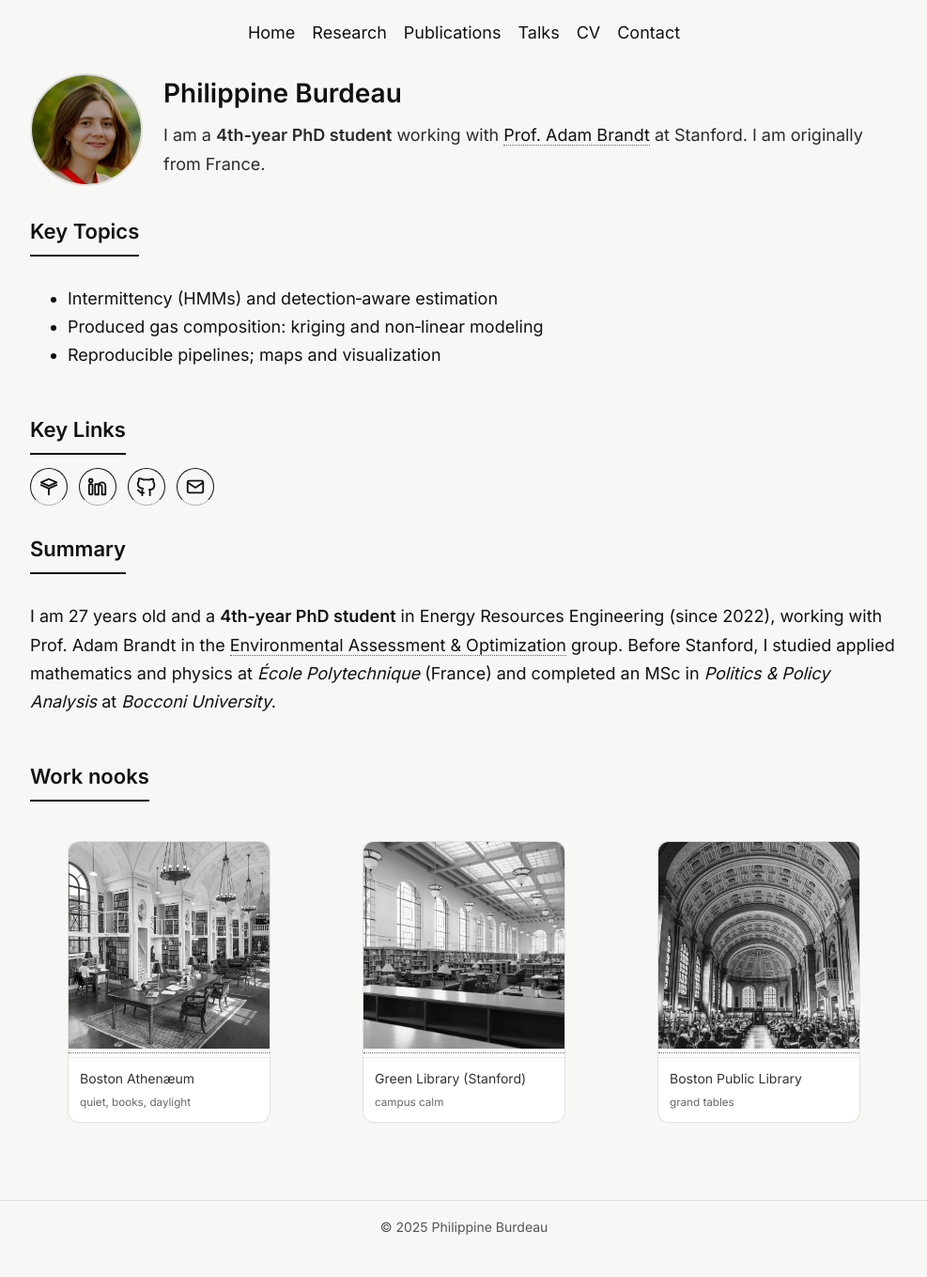
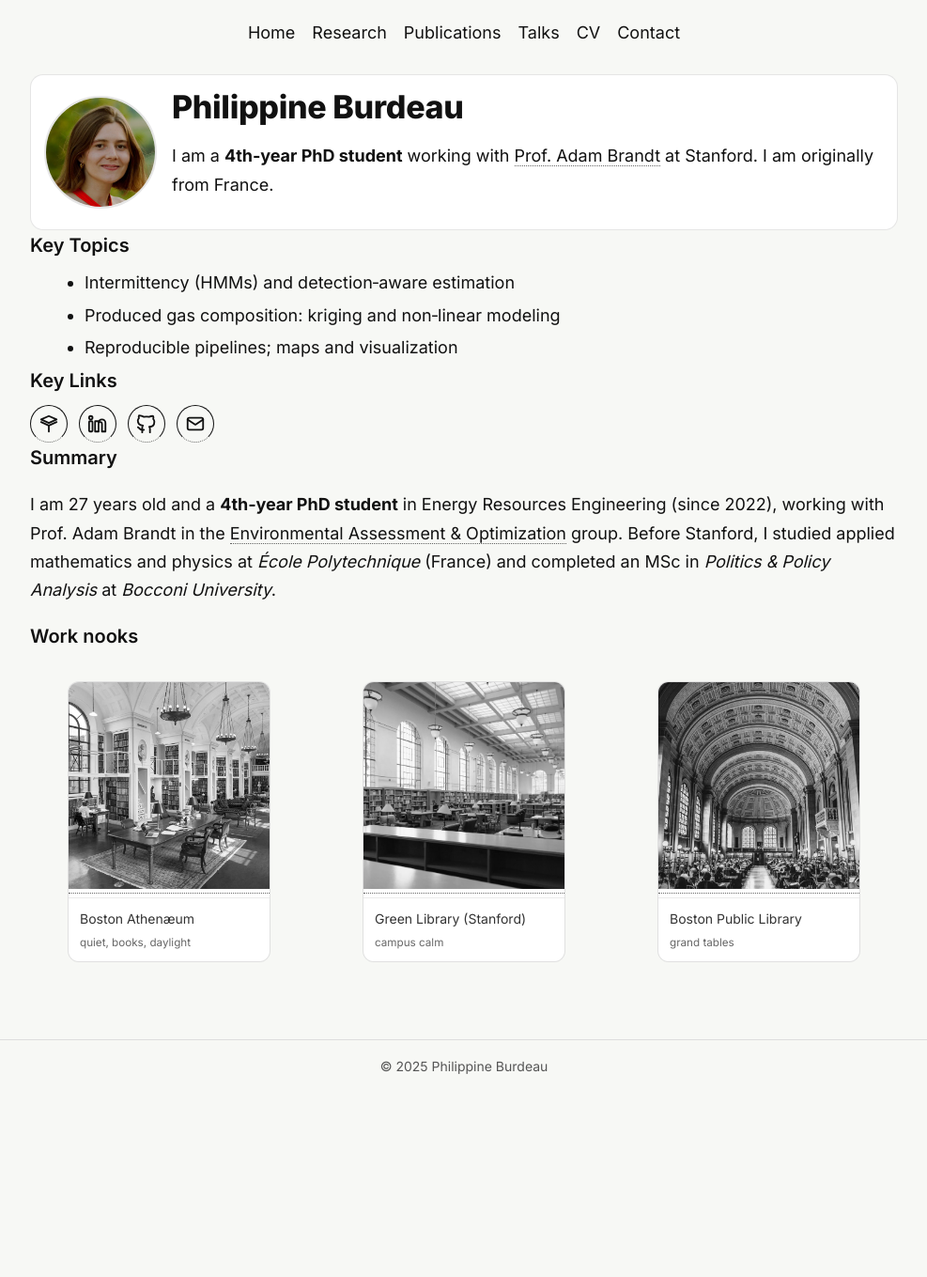
Before and after one commit to pburdeau/pburdeau.github.io, a Jekyll site: the page built from index.md, in a window 1280 px wide. Shown: the whole page at 94% size, without its empty margins (146-1133 px from the left). Built offline with Jekyll 4.4.1, drawn with Linux system fonts in a browser that asks for light colours; after the commit the page ends 1189 px from its top, so only the background shows below that.

Commit message:
Home v10

```diff
--- a/_layouts/default.html
+++ b/_layouts/default.html
@@ -5,11 +5,11 @@
     <meta name="viewport" content="width=device-width,initial-scale=1">
     <title>{{ page.title }} · {{ site.title }}</title>
     <meta name="description" content="{{ site.description }}">
-    <link rel="icon" href="/assets/img/favicon-leaf.svg" type="image/svg+xml">
+    <link rel="icon" href="/assets/img/favicon-globe.svg" type="image/svg+xml">
     <link href="/assets/css/style.css" rel="stylesheet">
     <link rel="preconnect" href="https://fonts.googleapis.com">
     <link rel="preconnect" href="https://fonts.gstatic.com" crossorigin>
-    <link href="https://fonts.googleapis.com/css2?family=Inter:wght@400;500;600&display=swap" rel="stylesheet">
+    <link href="https://fonts.googleapis.com/css2?family=Inter:wght@300..900&display=swap" rel="stylesheet">
   </head>
   <body>
     <header class="site-hero">
@@ -24,15 +24,46 @@
         </nav>
       </div>
     </header>
-
+    <div id="scrollbar"></div>
     <main class="page">
       {{ content }}
     </main>
-
+    <button id="toTop" aria-label="Back to top" title="Back to top">↑</button>
     <footer class="site-footer">
       <div class="footer-inner">
         <span>© {{ "now" | date: "%Y" }} {{ site.title }}</span>
       </div>
     </footer>
+    <script>
+    (function(){
+      const bar = document.getElementById('scrollbar');
+      if (!bar) return;
+      function lerp(a,b,t){ return a + (b-a)*t; }
+      function onScroll(){
+        const sh = document.documentElement.scrollHeight;
+        const ch = document.documentElement.clientHeight;
+        const st = document.documentElement.scrollTop || document.body.scrollTop || 0;
+        const t = Math.max(0, Math.min(1, st / (sh - ch)));
+        const r = Math.round(lerp(17, 217, t));
+        const g = Math.round(lerp(17, 119, t));
+        const b = Math.round(lerp(17, 6, t));
+        bar.style.width = (t * 100) + '%';
+        bar.style.background = `rgb(${r}, ${g}, ${b})`;
+      }
+      window.addEventListener('scroll', onScroll, {passive:true});
+      window.addEventListener('resize', onScroll);
+      onScroll();
+
+      const btn = document.getElementById('toTop');
+      if (!btn) return;
+      function toggle(){
+        const y = window.scrollY || document.documentElement.scrollTop;
+        btn.style.display = y > 600 ? 'flex' : 'none';
+      }
+      btn.addEventListener('click', ()=> window.scrollTo({top:0, behavior:'smooth'}));
+      window.addEventListener('scroll', toggle, {passive:true});
+      toggle();
+    })();
+    </script>
   </body>
 </html>
--- a/assets/css/style.css
+++ b/assets/css/style.css
@@ -1,30 +1,59 @@
 :root{ --bg:#F7F8F5; --ink:#111111; }
 *{box-sizing:border-box}
 html,body{margin:0;padding:0}
-body{ background:var(--bg); color:var(--ink); font-family:'Inter', -apple-system, BlinkMacSystemFont, "Segoe UI", Roboto, Helvetica, Arial, sans-serif; line-height:1.68; font-size:18px; }
+body{ background:var(--bg); color:var(--ink); font-family:'Inter', -apple-system, BlinkMacSystemFont, "Segoe UI", Roboto, Helvetica, Arial, sans-serif; line-height:1.68; font-size:18px; -webkit-font-smoothing: antialiased; -moz-osx-font-smoothing: grayscale; text-rendering: optimizeLegibility; }
 .site-hero{ padding:20px 18px 0; }
 .site-nav{ display:flex; gap:18px; justify-content:center; flex-wrap:wrap; }
 .site-nav a{ color:var(--ink); text-decoration:none; position:relative; padding-bottom:2px; }
 .site-nav a::after{ content:""; position:absolute; left:0; right:0; bottom:-2px; height:2px; background: var(--ink); transform:scaleX(0); transform-origin:left; transition:.18s ease-out; }
 .site-nav a:hover::after{ transform:scaleX(1); }
 .page{ max-width:960px; margin:0 auto; padding:24px 18px 64px; }
-
-/* Profile (no right panel) */
-.profile{ display:grid; grid-template-columns: 120px 1fr; gap:22px; align-items:center; }
+/* Scroll progress bar */
+#scrollbar{
+  position: sticky;
+  top: 0;
+  left: 0;
+  height: 3px;
+  width: 0;
+  background: #111;
+  z-index: 1000;
+}
+/* Back-to-top button */
+#toTop{
+  position: fixed; right: 18px; bottom: 18px;
+  width: 40px; height: 40px; border-radius: 50%;
+  border: 1.5px solid var(--ink); background: #fff; color: var(--ink);
+  display: none; align-items: center; justify-content: center;
+  transition: transform .12s ease-out, background .12s ease-out, color .12s ease-out;
+  z-index: 1000; cursor: pointer;
+}
+#toTop:hover{ transform: translateY(-1px); background: var(--ink); color: #fff; }
+/* Header grid: two columns */
+.header-grid{ display:grid; grid-template-columns: 320px 1fr; gap:24px; align-items:start; }
+@media (max-width: 860px){ .header-grid{ grid-template-columns: 1fr; } }
+/* Left: profile card */
+.profile{
+  display:grid; grid-template-columns: 120px 1fr; gap:16px; align-items:center;
+  padding:14px; border:1px solid rgba(0,0,0,.10); border-radius:14px; background:#fff;
+}
 .photo{ width:120px; height:120px; border-radius:50%; object-fit:cover; border:2px solid rgba(0,0,0,.10); }
-.identity h1{ font-size:28px; margin:0 0 6px; font-weight:600; }
-.identity p{ margin:0 0 10px 0; color:#2b2b2b; }
-
-/* Monochrome icons row */
-.social{ display:flex; gap:12px; margin-top:2px; }
+.identity h1{ font-size:34px; line-height:1.15; font-weight:800; letter-spacing:-0.01em; margin:0 0 10px; }
+.social{ display:flex; gap:12px; flex-wrap:wrap; }
 .icon{ width:40px; height:40px; display:inline-flex; align-items:center; justify-content:center; border-radius:50%; border:1.5px solid var(--ink); background:transparent; transition: transform .12s ease-out, background .12s ease-out, color .12s ease-out; color: var(--ink); }
 .icon svg{ width:22px; height:22px; stroke: currentColor; fill: none; }
 .icon:hover{ transform: translateY(-1px); background: var(--ink); color: #fff; }
-
-.section-title{ font-size:22px; font-weight:600; margin:28px 0 12px; border-bottom:2px solid var(--ink); display:inline-block; padding-bottom:6px; }
+/* Right: topics card */
+.topics{
+  padding:14px; border:1px solid rgba(0,0,0,.10); border-radius:14px; background:#fff;
+}
+.section-title{ font-size:20px; font-weight:600; margin:0 0 8px; }
+.big-bullets{ margin:6px 0 0 18px; }
+.big-bullets li{ margin:4px 0; }
+/* Standard sections */
+.h2{ font-size:22px; font-weight:600; margin:28px 0 12px; border-bottom:2px solid var(--ink); display:inline-block; padding-bottom:6px; }
+/* Links */
 .page a{ color: var(--ink); text-decoration: none; border-bottom: 1px dotted rgba(0,0,0,.6); }
 .page a:hover{ border-bottom-style: solid; }
-
 /* Work nooks */
 .nooks { display:grid; grid-template-columns: 1fr; gap:18px; margin-top:12px; }
 @media (min-width: 860px){ .nooks{ grid-template-columns: repeat(3, 1fr); } }
@@ -34,6 +63,6 @@ body{ background:var(--bg); color:var(--ink); font-family:'Inter', -apple-system
 .nook:hover img{ filter:saturate(1); }
 .nook figcaption{ padding:10px 12px; font-size:14px; color:#333; border-top:1px solid rgba(0,0,0,.08); }
 .nook figcaption small{ display:block; color:#666; margin-top:4px; }
-
+/* Footer */
 .site-footer{ border-top:1px solid #ddd; background:var(--bg); }
 .footer-inner{ max-width:960px; margin:0 auto; padding:16px 18px 42px; color:#555; font-size:14px; text-align:center; }
```
